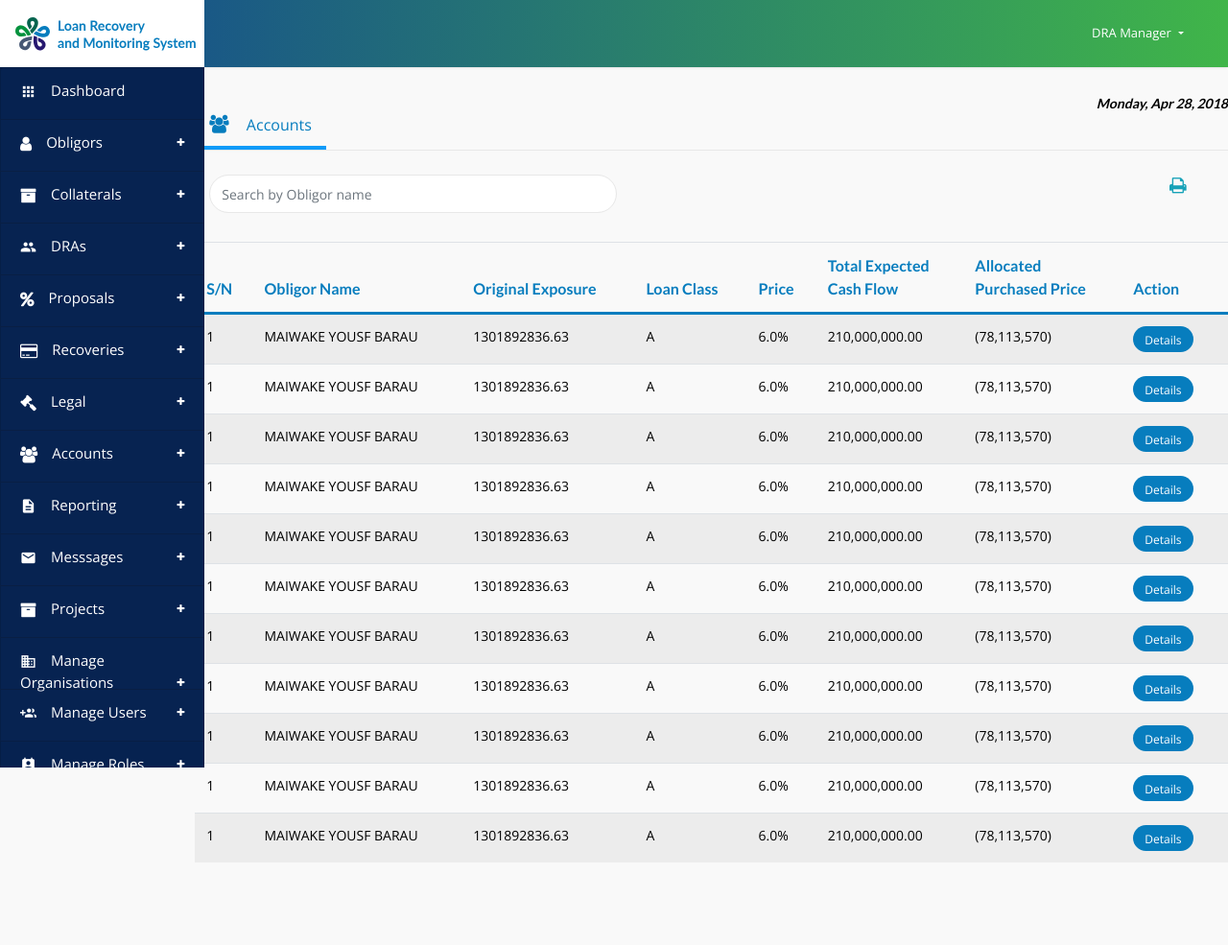
After one commit to 2kama/MyUI, a PHP site: page /obligorfinancials in a window 1280 px wide. The commit adds this page. Shown: the whole page at 96% size. Run offline with PHP 8.4, Linux system fonts and the light colour scheme.

Commit message:
Todays updates - 4th Oct

```diff
--- a/fcaal/header.php
+++ b/fcaal/header.php
@@ -244,6 +244,31 @@
 
 
 
+                  <li class="list-group-item drops">
+                     <div class="purse">
+                        <i class="fa fa-users"></i> Accounts
+                     </div>
+
+                        <ul class="dropped">
+
+                            <li>
+                              <a href="obligorfinancials">
+                                  <span class="dot"></span> Obligor Financials
+                              </a>
+                            </li>
+
+                            <li>
+                              <a href="#">
+                                  <span class="dot"></span> Other
+                              </a>
+                            </li>
+
+                        </ul>
+
+                  </li>
+
+
+
 
 
 
--- /dev/null
+++ b/fcaal/obligorfinancials.php
@@ -0,0 +1,238 @@
+<?php include('header.php'); ?>
+   <style>
+   	  body {
+   	  	 background: #f9f9f9;
+   	  }
+   </style>
+
+
+				<div class="container first">
+
+                        <div class="row">
+
+                            <div class="col-md-12 calendar">Monday, Apr 28, 2018</div>
+
+                            <div class="col-md-12 pageHead">
+                                <div class="topic">
+                                    <i class="fa fa-users"></i> Accounts
+                                </div>
+                            </div>
+
+                        </div>
+
+
+
+                        <div class="row">
+
+
+						<div class="col-md-12" style="padding-top: 25px;">
+
+							<div class="row">
+
+                               <div class="col-md-5">
+                                    <input type="text" class="form-control curve" placeholder="Search by Obligor name">
+                                </div>
+
+
+
+								<div class="col-md-1 offset-md-6">
+									<i class="fa fa-print text-info" style="font-size:19px;"></i>
+								</div>
+
+
+
+
+							</div>
+
+
+						</div>
+					</div>
+
+
+
+
+                    <div class="row" style="padding-top: 30px;">
+
+						<div class="tableRow">
+
+
+							<table class="table table-striped">
+
+                                    <thead>
+                                        <tr>
+                                            <th>S/N</th>
+                                            <th>Obligor Name</th>
+                                            <th>Original Exposure</th>
+                                            <th>Loan Class</th>
+                                            <th>Price</th>
+                                            <th>Total Expected<br>Cash Flow</th>
+                                            <th>Allocated <br> Purchased Price</th>
+                                            <th>Action</th>
+                                        </tr>
+                                    </thead>
+
+                                    <tbody>
+                                        <tr>
+                                            <td>1</td>
+                                            <td>MAIWAKE YOUSF BARAU</td>
+                                            <td>1301892836.63</td>
+                                            <td>A</td>
+                                            <td>6.0%</td>
+                                            <td> 210,000,000.00 </td>
+                                            <td> (78,113,570)</td>
+                                            <td><a href="viewaccount"><button class="btn flowBtn2">Details</button></a></td>
+                                        </tr>
+
+
+                                        <tr>
+                                            <td>1</td>
+                                            <td>MAIWAKE YOUSF BARAU</td>
+                                            <td>1301892836.63</td>
+                                            <td>A</td>
+                                            <td>6.0%</td>
+                                            <td> 210,000,000.00 </td>
+                                            <td> (78,113,570)</td>
+                                            <td><a href="viewaccount"><button class="btn flowBtn2">Details</button></a></td>
+                                        </tr>
+
+
+                                        <tr>
+                                            <td>1</td>
+                                            <td>MAIWAKE YOUSF BARAU</td>
+                                            <td>1301892836.63</td>
+                                            <td>A</td>
+                                            <td>6.0%</td>
+                                            <td> 210,000,000.00 </td>
+                                            <td> (78,113,570)</td>
+                                            <td><a href="viewaccount"><button class="btn flowBtn2">Details</button></a></td>
+                                        </tr>
+
+
+                                        <tr>
+                                            <td>1</td>
+                                            <td>MAIWAKE YOUSF BARAU</td>
+                                            <td>1301892836.63</td>
+                                            <td>A</td>
+                                            <td>6.0%</td>
+                                            <td> 210,000,000.00 </td>
+                                            <td> (78,113,570)</td>
+                                            <td><a href="viewaccount"><button class="btn flowBtn2">Details</button></a></td>
+                                        </tr>
+
+
+                                        <tr>
+                                            <td>1</td>
+                                            <td>MAIWAKE YOUSF BARAU</td>
+                                            <td>1301892836.63</td>
+                                            <td>A</td>
+                                            <td>6.0%</td>
+                                            <td> 210,000,000.00 </td>
+                                            <td> (78,113,570)</td>
+                                            <td><a href="viewaccount"><button class="btn flowBtn2">Details</button></a></td>
+                                        </tr>
+
+
+                                        <tr>
+                                            <td>1</td>
+                                            <td>MAIWAKE YOUSF BARAU</td>
+                                            <td>1301892836.63</td>
+                                            <td>A</td>
+                                            <td>6.0%</td>
+                                            <td> 210,000,000.00 </td>
+                                            <td> (78,113,570)</td>
+                                            <td><a href="viewaccount"><button class="btn flowBtn2">Details</button></a></td>
+                                        </tr>
+
+
+                                        <tr>
+                                            <td>1</td>
+                                            <td>MAIWAKE YOUSF BARAU</td>
+                                            <td>1301892836.63</td>
+                                            <td>A</td>
+                                            <td>6.0%</td>
+                                            <td> 210,000,000.00 </td>
+                                            <td> (78,113,570)</td>
+                                            <td><a href="viewaccount"><button class="btn flowBtn2">Details</button></a></td>
+                                        </tr>
+
+
+                                        <tr>
+                                            <td>1</td>
+                                            <td>MAIWAKE YOUSF BARAU</td>
+                                            <td>1301892836.63</td>
+                                            <td>A</td>
+                                            <td>6.0%</td>
+                                            <td> 210,000,000.00 </td>
+                                            <td> (78,113,570)</td>
+                                            <td><a href="viewaccount"><button class="btn flowBtn2">Details</button></a></td>
+                                        </tr>
+
+
+                                        <tr>
+                                            <td>1</td>
+                                            <td>MAIWAKE YOUSF BARAU</td>
+                                            <td>1301892836.63</td>
+                                            <td>A</td>
+                                            <td>6.0%</td>
+                                            <td> 210,000,000.00 </td>
+                                            <td> (78,113,570)</td>
+                                            <td><a href="viewaccount"><button class="btn flowBtn2">Details</button></a></td>
+                                        </tr>
+
+
+                                        <tr>
+                                            <td>1</td>
+                                            <td>MAIWAKE YOUSF BARAU</td>
+                                            <td>1301892836.63</td>
+                                            <td>A</td>
+                                            <td>6.0%</td>
+                                            <td> 210,000,000.00 </td>
+                                            <td> (78,113,570)</td>
+                                            <td><a href="viewaccount"><button class="btn flowBtn2">Details</button></a></td>
+                                        </tr>
+
+
+                                        <tr>
+                                            <td>1</td>
+                                            <td>MAIWAKE YOUSF BARAU</td>
+                                            <td>1301892836.63</td>
+                                            <td>A</td>
+                                            <td>6.0%</td>
+                                            <td> 210,000,000.00 </td>
+                                            <td> (78,113,570)</td>
+                                            <td><a href="viewaccount"><button class="btn flowBtn2">Details</button></a></td>
+                                        </tr>
+
+
+
+
+                                    </tbody>
+
+                            </table>
+                        </div>
+
+                    </div>
+
+
+
+
+
+
+
+
+
+
+
+                    </div>
+
+
+
+<style>
+    td:nth-child(1) {
+        color: #077DBE;
+        font-weight: bold;
+    }
+
+</style>
+
+<?php include("footer.php"); ?>
```
Also changed, not shown: fcaal/viewaccount.php (added, +181 -0 lines).
